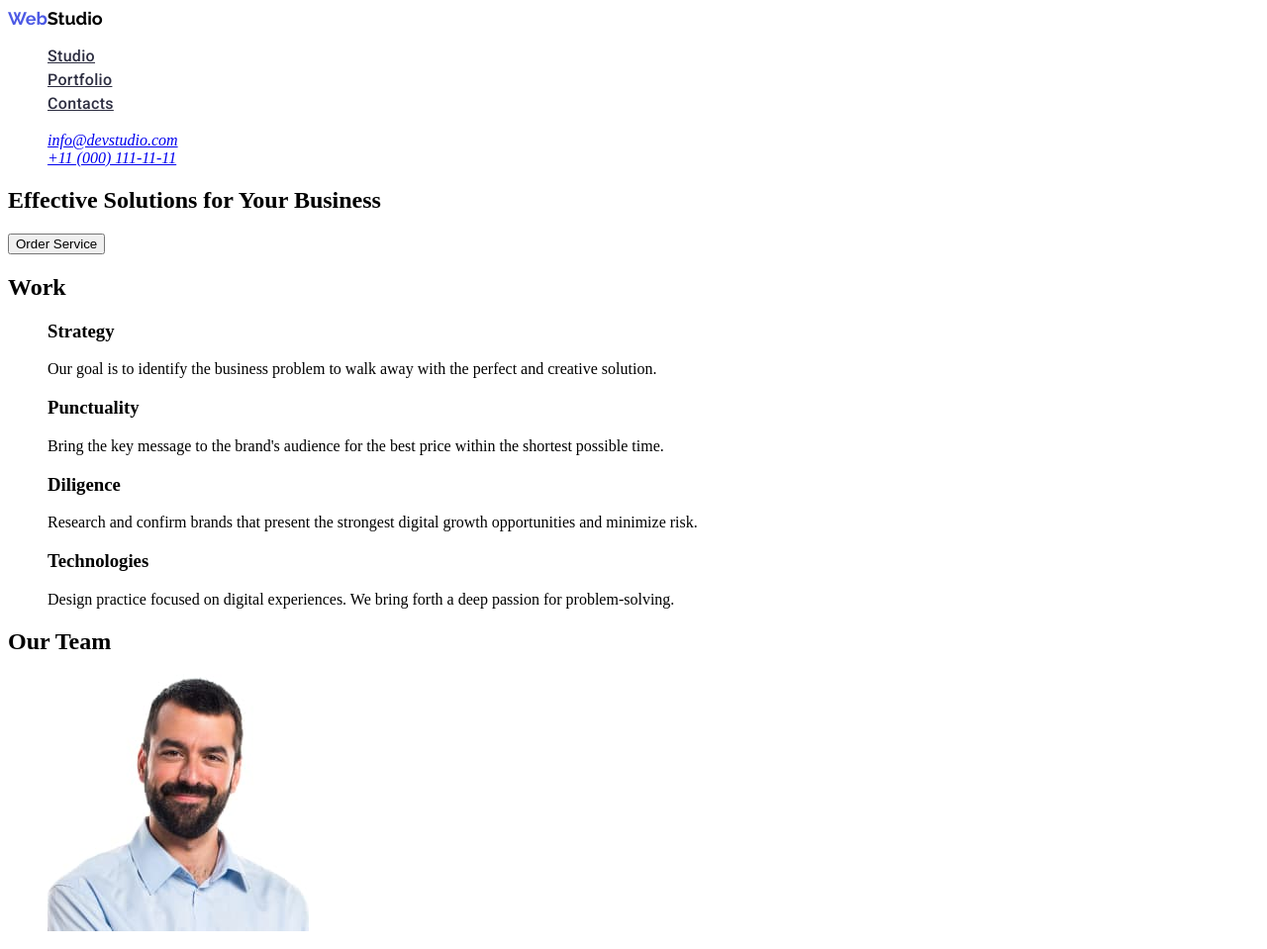
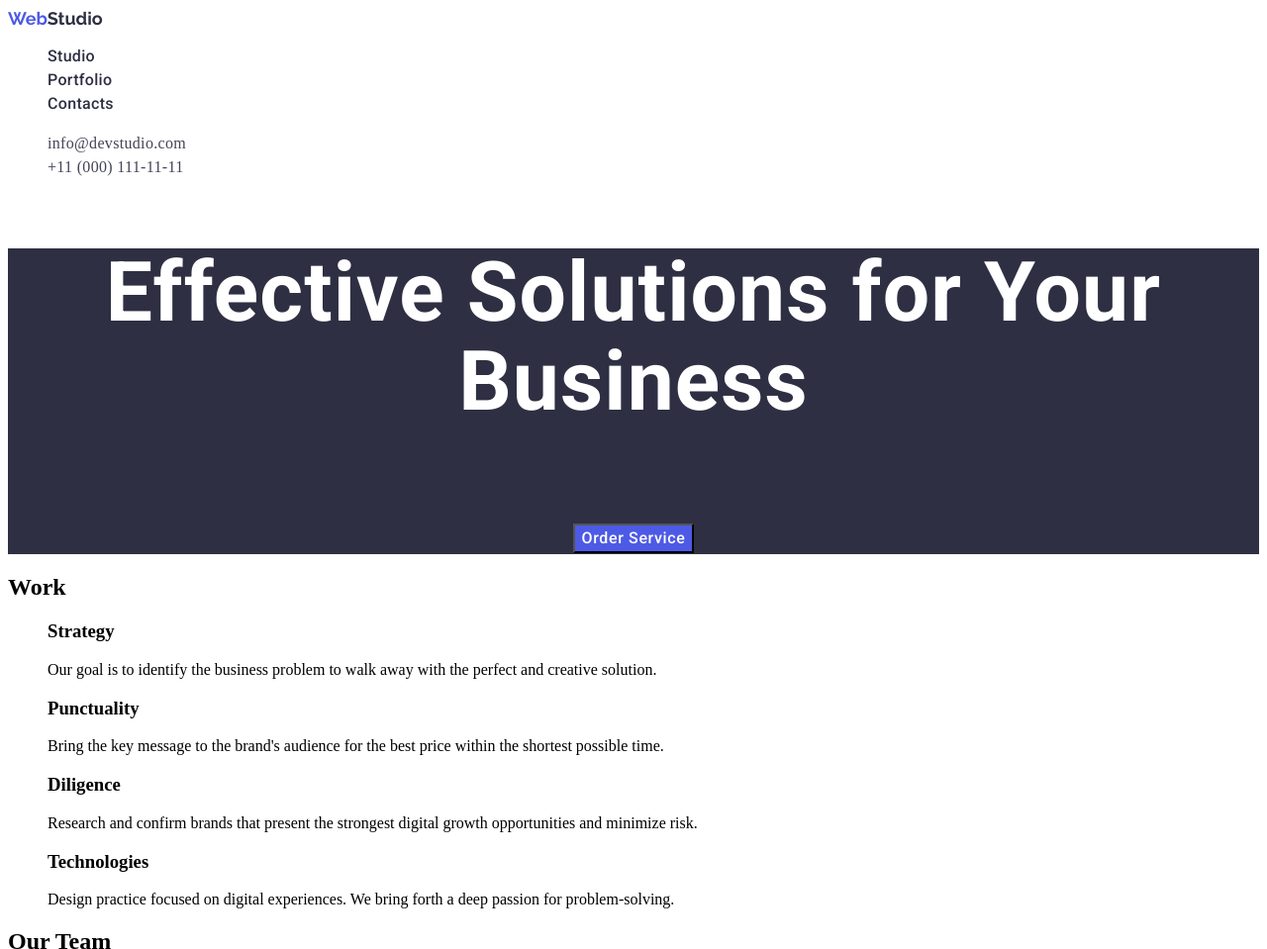
Before and after one commit to Malanya23/goit-markup-hw-02, a plain HTML site: page index.html in a window 1280 px wide. Shown: the top 959 px of the page at 99% size. Drawn offline with Linux system fonts and the light colour scheme.

Commit message:
finish header and main

```diff
--- a/css/style.css
+++ b/css/style.css
@@ -9,26 +9,78 @@ ul{
     list-style-type: none;
 }
 
-.title {
+a{
+  text-decoration:none
+}
+ /*Хедер*/
+
+   .logo {
     font-family:"Raleway", sans-serif;
     font-weight: 700;
     font-size: 18px;
-    color: black;
-    text-decoration: none;
+    color: #2e2f42;
   }
 
-  .title-text {
+  .logo-text {
     font-family:"Raleway", sans-serif;
     font-weight: 700;
     font-size: 18px;
     color: #4d5ae5;
  }
 
- .section-title{
+ .header-list {
     font-family:"Roboto";
-  font-weight: 500;
+    font-weight: 500;
+    font-size: 16px;
+    line-height: 1.5;
+    letter-spacing: 0.02em;
+    color: #2e2f42;
+    text-decoration: none;
+  }
+
+  .header-list:hover , .header-list:active{
+    color:#404bbf;
+    text-decoration:underline;
+  }
+
+/*Contacts*/
+
+  .contact-list{
+  font-style: normal;
+  font-weight: 400;
   font-size: 16px;
   line-height: 1.5;
   letter-spacing: 0.02em;
-  color: #2e2f42;
+  color: #434455;
   }
+
+  .contact-list:hover{
+    color:#404bbf
+  }
+
+  /*Main-Content*/
+
+.main-container{
+    font-family:"Roboto";
+    font-weight: 700;
+    font-size: 56px;
+    line-height: 1.07143;
+    letter-spacing: 0.02em;
+    text-align: center;
+    color:white;
+    background-color: #2e2f42;
+}
+
+.main-button{
+ font-family: var(--font-family);
+ font-weight: 500;
+ font-size: 16px;
+ line-height: 1.5;
+ letter-spacing: 0.04em;
+ color:white;
+ background-color: #4d5ae5;
+}
+
+.main-button:hover{
+  background-color: #404bbf ;
+}
--- a/index.html
+++ b/index.html
@@ -14,25 +14,25 @@
 </head>
 <body>
     <header>
-        <nav>
-        <a href="./index.html" class="title"><span class="title-text">Web</span>Studio</a>
+        <nav class="header">
+        <a href="./index.html" class="logo"><span class="logo-text">Web</span>Studio</a>
             <ul>
-                <li><a href="index.html" class="section-title">Studio</a></li>
-                <li><a href="index.html" class="section-title">Portfolio</a></li>
-                <li><a href="index.html" class="section-title">Contacts</a></li>
+                <li><a href="index.html" class="header-list">Studio</a></li>
+                <li><a href="index.html" class="header-list">Portfolio</a></li>
+                <li><a href="index.html" class="header-list">Contacts</a></li>
             </ul>
         </nav>
         <address>
         <ul>
-            <li><a href="mailto:info@devstudio.com">info@devstudio.com</a></li>
-            <li><a href="tel:+110001111111">+11 (000) 111-11-11</a></li>
+            <li><a href="mailto:info@devstudio.com" class="contact-list">info@devstudio.com</a></li>
+            <li><a href="tel:+110001111111" class="contact-list">+11 (000) 111-11-11</a></li>
         </ul>
         </address>
     </header>
     <main>
-        <section class="post">
+        <section class="main-container">
             <h1 post-title>Effective Solutions for Your Business</h1>
-            <button type="button" class="post-btn">Order Service</button>
+            <button type="button" class="main-button">Order Service</button>
         </section>
         <section>
             <h2>Work</h2>
```
